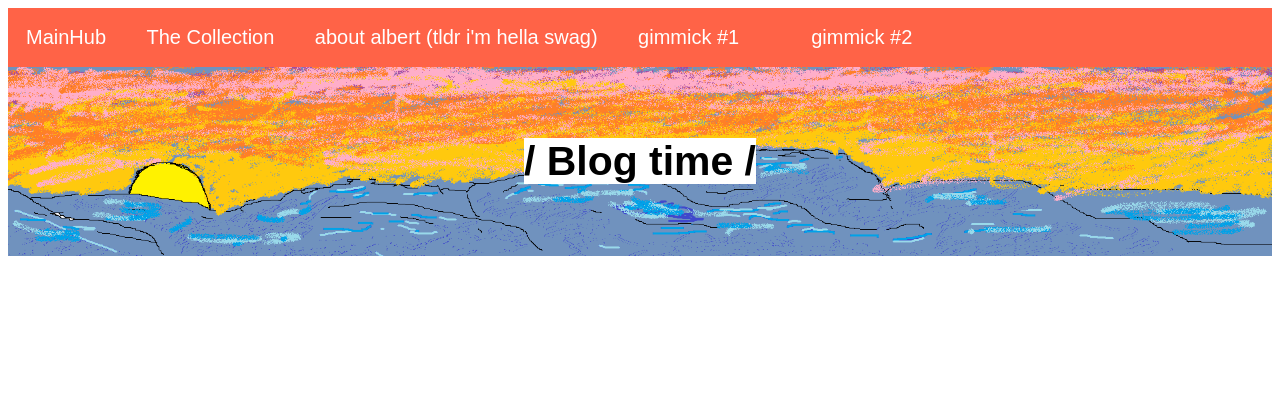
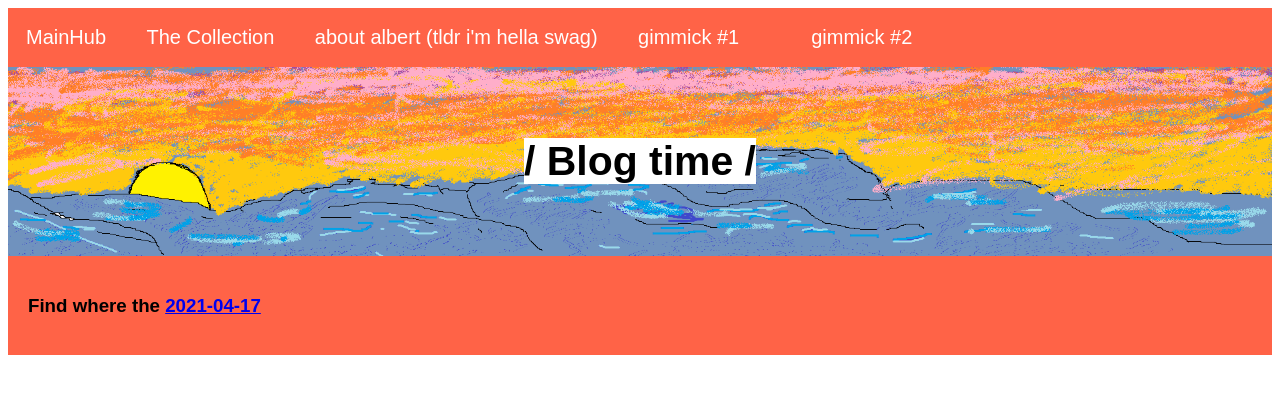
Before and after one commit to albert-yang-exe/2021, a plain HTML site: page index.html in a window 1280 px wide. Drawn offline with Linux system fonts and the light colour scheme.

Commit message:
Update index.html

```diff
--- a/index.html
+++ b/index.html
@@ -91,7 +91,6 @@ blog{
   -ms-flex: 3;
   flex: 3;
   background: rgb(120,156,52);
-  background: linear-gradient(180deg, rgba(120,156,52,1) 2%, rgba(114,137,53,1) 19%, rgba(91,65,57,1) 35%);
   padding: 10px;
 }
 
@@ -168,3 +167,15 @@ footer {
 <header>
   <h3><mark>/  Blog time  /</mark></h3>
 </header>
+<section>
+<nav>
+	<ul>
+		<h1>Find where the
+		<li><a href="https://albert-yang-exe.github.io/2021/index.html#04-17">2021-04-17</a></li>
+
+	</ul>
+</nav>
+
+
+
+</section>
```
